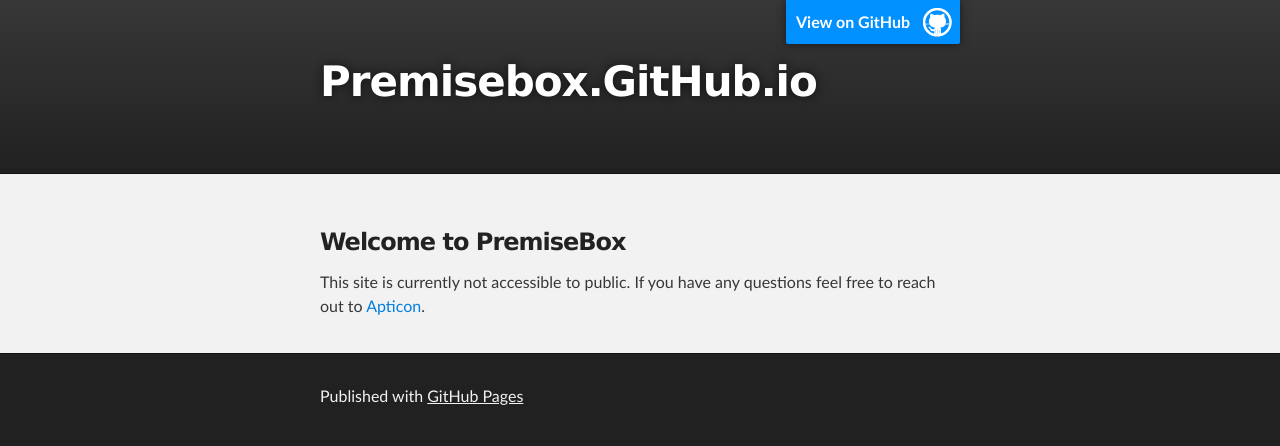
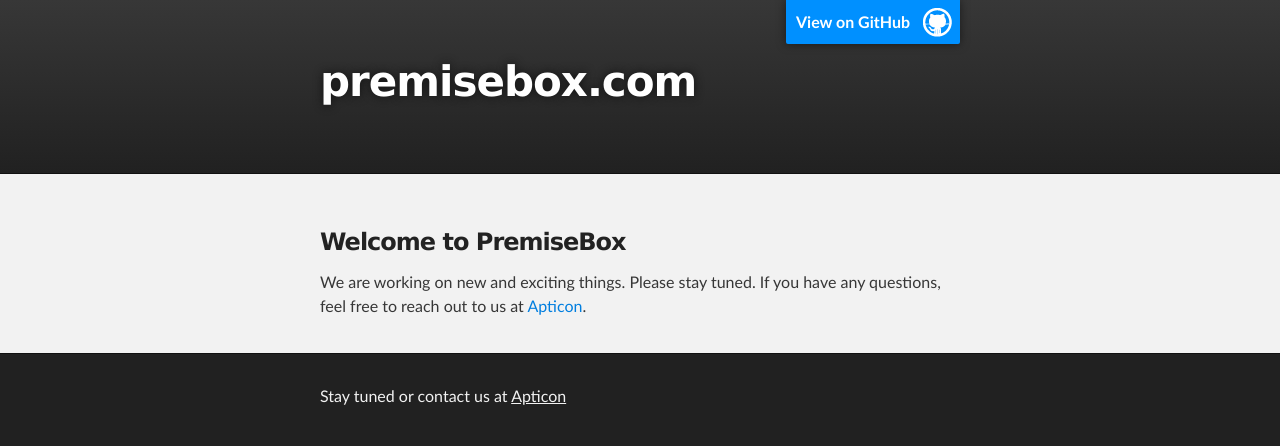
Before and after one commit to premisebox/premisebox.github.io, a plain HTML site: page index.html in a window 1280 px wide. Drawn offline with Linux system fonts and the light colour scheme.

Commit message:
Update index.html

```diff
--- a/index.html
+++ b/index.html
@@ -1,26 +1,20 @@
 <!DOCTYPE html>
 <html>
-
   <head>
     <meta charset='utf-8'>
     <meta http-equiv="X-UA-Compatible" content="chrome=1">
-    <meta name="description" content="Premisebox.GitHub.io : ">
-
+    <meta name="description" content="premisebox.com website">
     <link rel="stylesheet" type="text/css" media="screen" href="stylesheets/stylesheet.css">
-
-    <title>Premisebox.GitHub.io</title>
+    <title>premisebox.com</title>
   </head>
 
   <body>
-
     <!-- HEADER -->
     <div id="header_wrap" class="outer">
         <header class="inner">
           <a id="forkme_banner" href="https://github.com/premisebox">View on GitHub</a>
-
-          <h1 id="project_title">Premisebox.GitHub.io</h1>
+          <h1 id="project_title">premisebox.com</h1>
           <h2 id="project_tagline"></h2>
-
         </header>
     </div>
 
@@ -28,20 +22,21 @@
     <div id="main_content_wrap" class="outer">
       <section id="main_content" class="inner">
         <h3>
-<a id="welcome-to-premisebox" class="anchor" href="#welcome-to-premisebox" aria-hidden="true"><span class="octicon octicon-link"></span></a>Welcome to PremiseBox</h3>
-
-<p>This site is currently not accessible to public. If you have any questions feel free to reach out to <a href="http://apticon.com/">Apticon</a>.</p>
+        <a id="welcome-to-premisebox" class="anchor" href="#welcome-to-premisebox" aria-hidden="true">
+        <span class="octicon octicon-link"></span>
+        </a>Welcome to PremiseBox</h3>
+        <p>We are working on new and exciting things. Please stay tuned.
+        If you have any questions, feel free to reach out to us at <a href="http://apticon.com/">Apticon</a>.
+        </p>
       </section>
     </div>
 
     <!-- FOOTER  -->
     <div id="footer_wrap" class="outer">
       <footer class="inner">
-        <p>Published with <a href="https://pages.github.com">GitHub Pages</a></p>
+        <p>Stay tuned or contact us at <a href="http://apticon.com">Apticon</a></p>
       </footer>
     </div>
 
-
-
   </body>
 </html>
```
